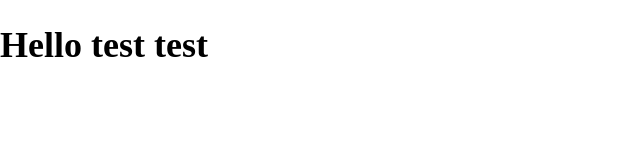
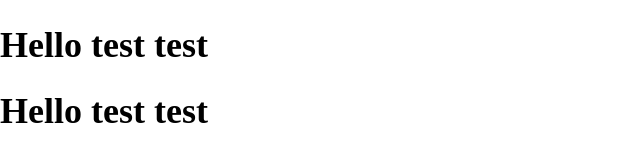
Before and after one commit to waritsara2543/MongDuuProject, a plain HTML site: page index.html in a window 1280 px wide. Shown: the whole page, without its empty margins (0-640 px from the left). Drawn offline with Linux system fonts and the light colour scheme.

Commit message:
test git 2

```diff
--- a/index.html
+++ b/index.html
@@ -17,6 +17,7 @@
 <body>
 
 <h1>Hello test test</h1>
+<h1>Hello test test</h1>
 
 </body>
 </html>
```
